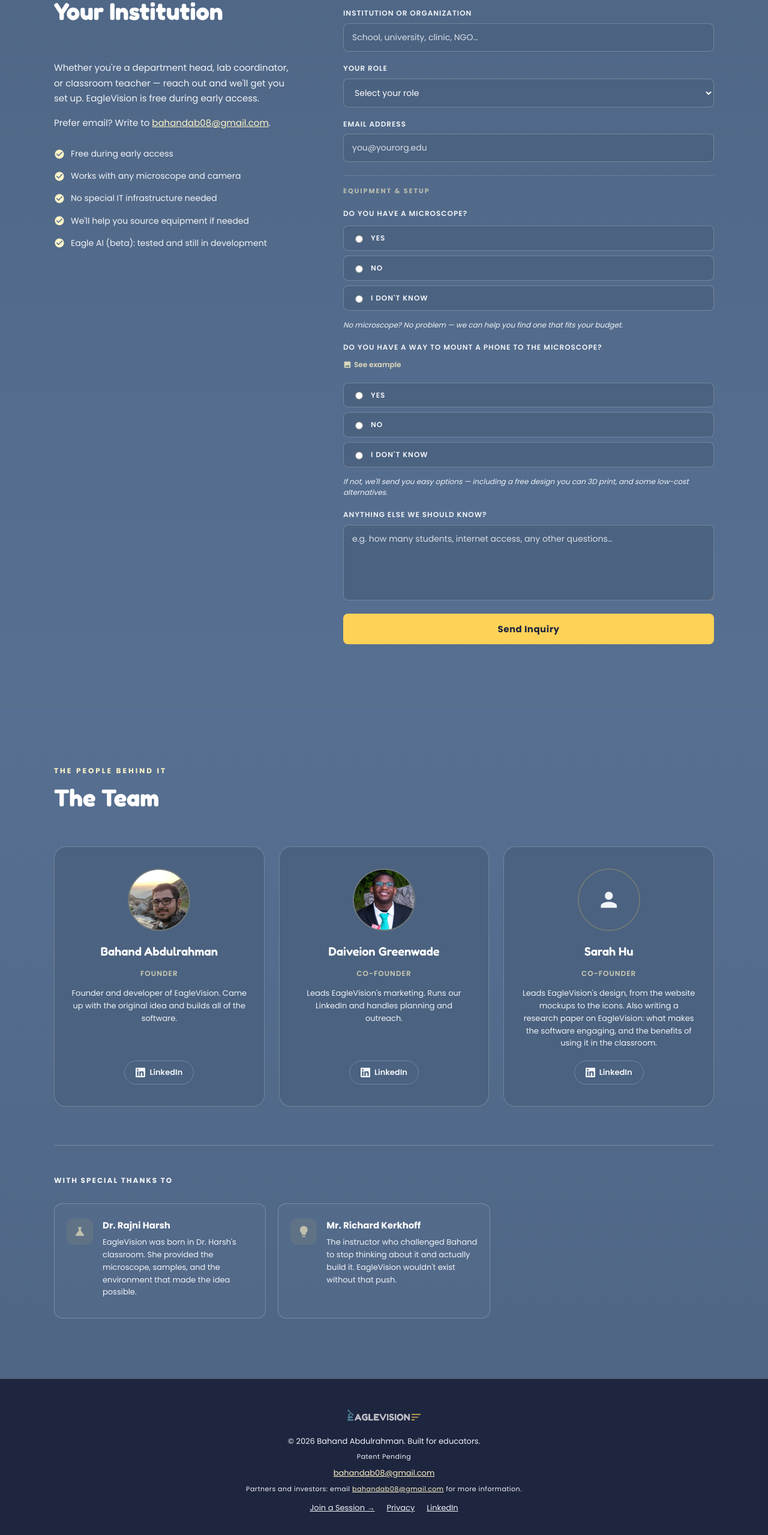
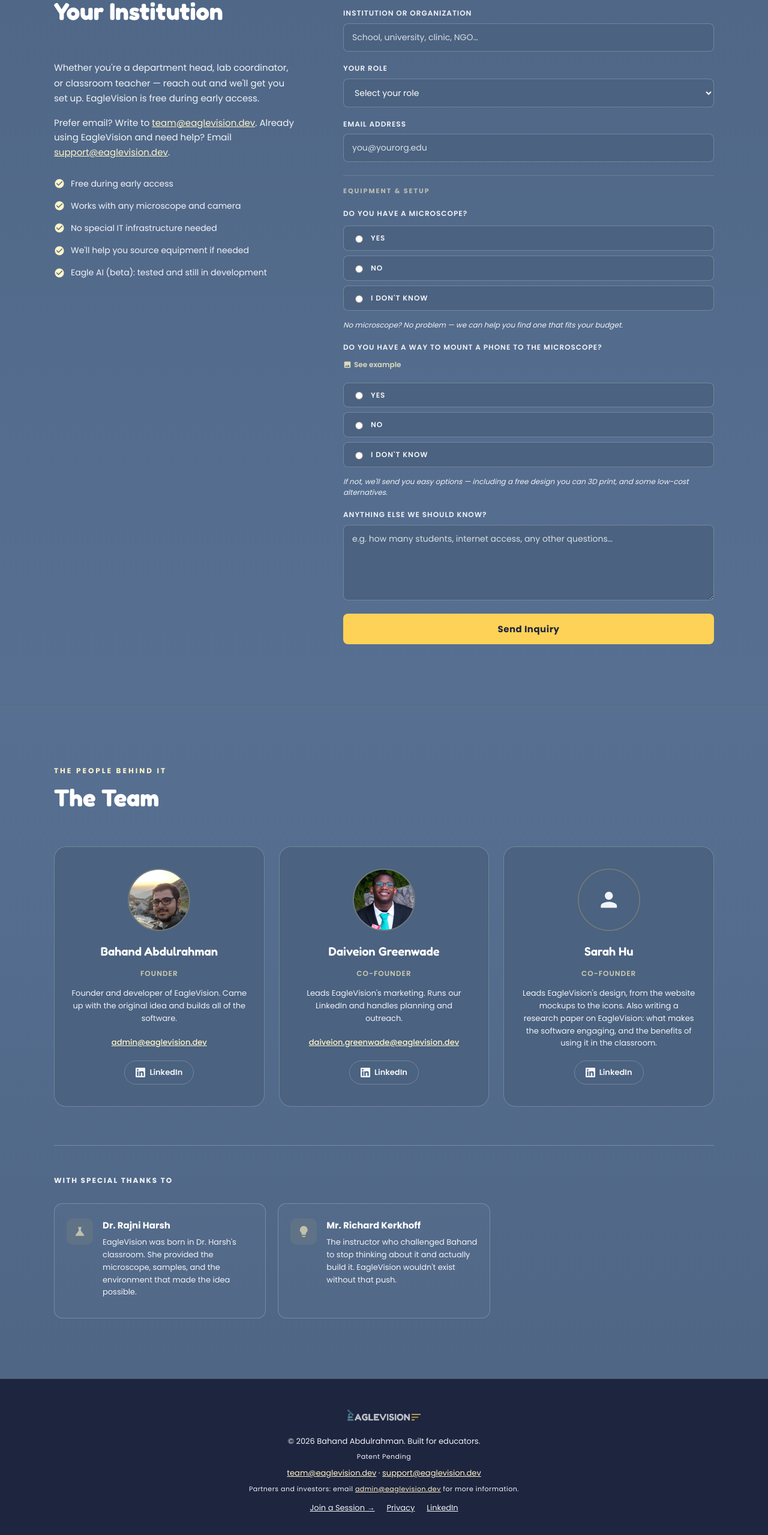
Before and after one commit to BahandAb/EagleVisionFrontend, a plain HTML site: page index.html in a window 1280 px wide. Shown: the part 7771-10330 px from the top of the page at 60% size. Drawn offline with Linux system fonts and the light colour scheme.

Commit message:
Use eaglevision.dev email addresses across the site
Replace the personal Gmail address with team@/support@/admin@ in the
contact section, footers, and privacy page, and add work emails to the
Bahand and Daiveion team cards. Sarah's address is left as a commented
TODO until her mailbox exists. Roles unchanged.

Co-Authored-By: Claude Opus 5.5 <noreply@anthropic.com>
Claude-Session: https://claude.ai/code/session_01APmaQszc4jqG1JEBrW4CLn

```diff
--- a/index.html
+++ b/index.html
@@ -21,7 +21,7 @@
     <link rel="preload" href="assets/fonts/poppins-latin-400-normal.woff2" as="font" type="font/woff2" crossorigin>
     <link rel="preload" href="assets/fonts/fredoka-latin-700-normal.woff2" as="font" type="font/woff2" crossorigin>
     <link rel="stylesheet" href="style.css?v=c7c4882b">
-    <link rel="stylesheet" href="landing.css?v=67f7aee6">
+    <link rel="stylesheet" href="landing.css?v=a6e2ec30">
     <link href="https://fonts.googleapis.com/icon?family=Material+Icons" rel="stylesheet">
     <link rel="manifest" href="manifest.json">
     <meta name="apple-mobile-web-app-capable" content="yes">
@@ -361,7 +361,7 @@
                 <p class="section-label">Get In Touch</p>
                 <h2 class="section-heading">Bring EagleVision to Your Institution</h2>
                 <p class="contact-desc">Whether you're a department head, lab coordinator, or classroom teacher — reach out and we'll get you set up. EagleVision is free during early access.</p>
-                <p class="contact-email">Prefer email? Write to <a href="mailto:bahandab08@gmail.com">bahandab08@gmail.com</a>.</p>
+                <p class="contact-email">Prefer email? Write to <a href="mailto:team@eaglevision.dev">team@eaglevision.dev</a>. Already using EagleVision and need help? Email <a href="mailto:support@eaglevision.dev">support@eaglevision.dev</a>.</p>
                 <ul class="contact-perks">
                     <li><span class="material-icons">check_circle</span> Free during early access</li>
                     <li><span class="material-icons">check_circle</span> Works with any microscope and camera</li>
@@ -482,6 +482,7 @@
                     <h3 class="team-name">Bahand Abdulrahman</h3>
                     <p class="team-role">Founder</p>
                     <p class="team-bio">Founder and developer of EagleVision. Came up with the original idea and builds all of the software.</p>
+                    <a class="team-email" href="mailto:admin@eaglevision.dev">admin@eaglevision.dev</a>
                     <a href="https://www.linkedin.com/in/bahandab/" target="_blank" class="team-linkedin" rel="noopener">
                         <svg viewBox="0 0 24 24" fill="currentColor" width="16" height="16"><path d="M20.447 20.452h-3.554v-5.569c0-1.328-.027-3.037-1.852-3.037-1.853 0-2.136 1.445-2.136 2.939v5.667H9.351V9h3.414v1.561h.046c.477-.9 1.637-1.85 3.37-1.85 3.601 0 4.267 2.37 4.267 5.455v6.286zM5.337 7.433a2.062 2.062 0 0 1-2.063-2.065 2.064 2.064 0 1 1 2.063 2.065zm1.782 13.019H3.555V9h3.564v11.452zM22.225 0H1.771C.792 0 0 .774 0 1.729v20.542C0 23.227.792 24 1.771 24h20.451C23.2 24 24 23.227 24 22.271V1.729C24 .774 23.2 0 22.222 0h.003z"/></svg>
                         LinkedIn
@@ -496,6 +497,7 @@
                     <h3 class="team-name">Daiveion Greenwade</h3>
                     <p class="team-role">Co-Founder</p>
                     <p class="team-bio">Leads EagleVision's marketing. Runs our LinkedIn and handles planning and outreach.</p>
+                    <a class="team-email" href="mailto:daiveion.greenwade@eaglevision.dev">daiveion.greenwade@eaglevision.dev</a>
                     <a href="https://www.linkedin.com/in/daiveion/" target="_blank" class="team-linkedin" rel="noopener">
                         <svg viewBox="0 0 24 24" fill="currentColor" width="16" height="16"><path d="M20.447 20.452h-3.554v-5.569c0-1.328-.027-3.037-1.852-3.037-1.853 0-2.136 1.445-2.136 2.939v5.667H9.351V9h3.414v1.561h.046c.477-.9 1.637-1.85 3.37-1.85 3.601 0 4.267 2.37 4.267 5.455v6.286zM5.337 7.433a2.062 2.062 0 0 1-2.063-2.065 2.064 2.064 0 1 1 2.063 2.065zm1.782 13.019H3.555V9h3.564v11.452zM22.225 0H1.771C.792 0 0 .774 0 1.729v20.542C0 23.227.792 24 1.771 24h20.451C23.2 24 24 23.227 24 22.271V1.729C24 .774 23.2 0 22.222 0h.003z"/></svg>
                         LinkedIn
@@ -510,6 +512,7 @@
                     <h3 class="team-name">Sarah Hu</h3>
                     <p class="team-role">Co-Founder</p>
                     <p class="team-bio">Leads EagleVision's design, from the website mockups to the icons. Also writing a research paper on EagleVision: what makes the software engaging, and the benefits of using it in the classroom.</p>
+                    <!-- TODO: add once the mailbox exists: <a class="team-email" href="mailto:sarah.hu@eaglevision.dev">sarah.hu@eaglevision.dev</a> -->
                     <a href="https://www.linkedin.com/in/sarah-hu-87b9b0357/" target="_blank" class="team-linkedin" rel="noopener">
                         <svg viewBox="0 0 24 24" fill="currentColor" width="16" height="16"><path d="M20.447 20.452h-3.554v-5.569c0-1.328-.027-3.037-1.852-3.037-1.853 0-2.136 1.445-2.136 2.939v5.667H9.351V9h3.414v1.561h.046c.477-.9 1.637-1.85 3.37-1.85 3.601 0 4.267 2.37 4.267 5.455v6.286zM5.337 7.433a2.062 2.062 0 0 1-2.063-2.065 2.064 2.064 0 1 1 2.063 2.065zm1.782 13.019H3.555V9h3.564v11.452zM22.225 0H1.771C.792 0 0 .774 0 1.729v20.542C0 23.227.792 24 1.771 24h20.451C23.2 24 24 23.227 24 22.271V1.729C24 .774 23.2 0 22.222 0h.003z"/></svg>
                         LinkedIn
@@ -549,8 +552,8 @@
         <img src="assets/EagleVisionLogo.png" alt="EagleVision" class="footer-logo">
         <p class="footer-note">© 2026 Bahand Abdulrahman. Built for educators.</p>
         <p class="footer-fine">Patent Pending</p>
-        <p class="footer-note"><a class="footer-email" href="mailto:bahandab08@gmail.com">bahandab08@gmail.com</a></p>
-        <p class="footer-fine">Partners and investors: email <a class="footer-email" href="mailto:bahandab08@gmail.com">bahandab08@gmail.com</a> for more information.</p>
+        <p class="footer-note"><a class="footer-email" href="mailto:team@eaglevision.dev">team@eaglevision.dev</a> · <a class="footer-email" href="mailto:support@eaglevision.dev">support@eaglevision.dev</a></p>
+        <p class="footer-fine">Partners and investors: email <a class="footer-email" href="mailto:admin@eaglevision.dev">admin@eaglevision.dev</a> for more information.</p>
         <nav class="footer-links" aria-label="Footer">
             <a class="footer-link" href="/session">Join a Session →</a>
             <a class="footer-link" href="/privacy">Privacy</a>
--- a/landing.css
+++ b/landing.css
@@ -1719,3 +1719,5 @@
     background: var(--mk-nav-bg);
 }
 .demo-frame iframe { width: 100%; height: 100%; border: 0; display: block; }
+
+.team-email { color: var(--mk-accent-text); font-size: 13px; font-weight: 500; overflow-wrap: anywhere; }
```
Also changed, not shown: about.html (+6 -3 lines), privacy.html (+4 -4 lines).
